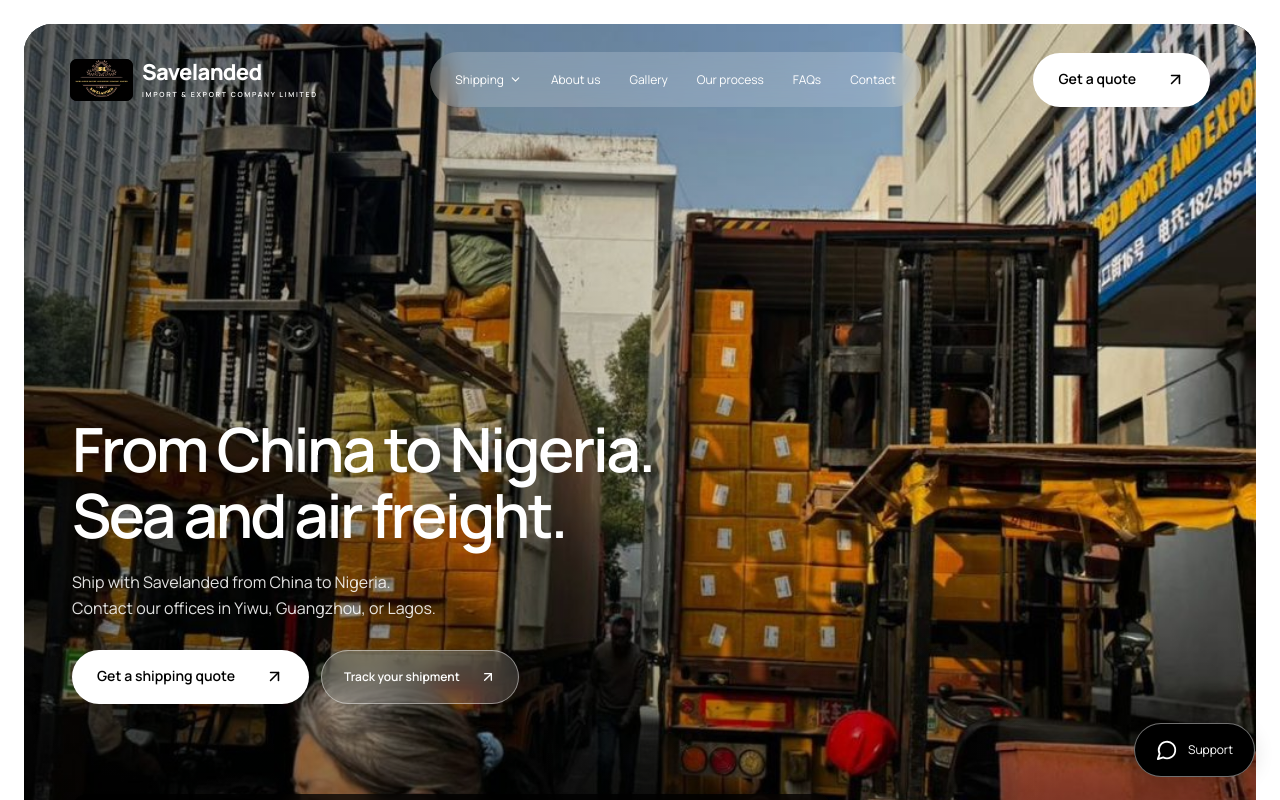
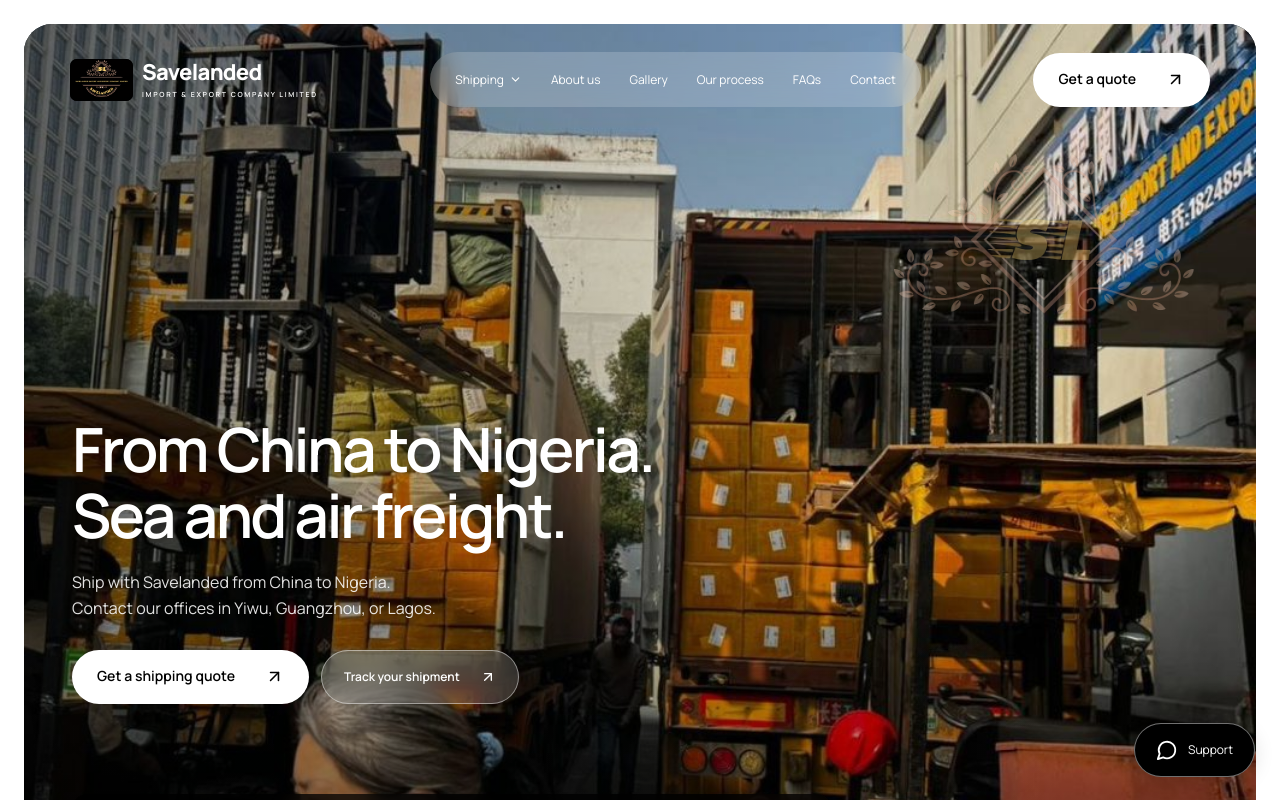
Before and after one commit to Litpathway/Saved, a Next.js app: page / in a window 1280 px wide. Shown: the top 800 px of the page. Built offline with nearby package versions, Linux system fonts and the light colour scheme.

Commit message:
Make company watermark visible

```diff
--- a/src/app/globals.css
+++ b/src/app/globals.css
@@ -44,8 +44,8 @@ body::before {
   inset: 0;
   z-index: 0;
   pointer-events: none;
-  background: url("/images/company/emblem.png") center / min(420px, 72vw) no-repeat;
-  opacity: 0.045;
+  background: url("/images/company/emblem.png") center / min(560px, 88vw) no-repeat;
+  opacity: 0.16;
 }
 body > main,
 body > footer {
@@ -324,6 +324,18 @@ p {
   background:
     linear-gradient(90deg, rgba(0, 0, 0, 0.38), transparent 85%),
     linear-gradient(0deg, rgba(0, 0, 0, 0.45), transparent 35%);
+}
+.hero::after {
+  content: "";
+  position: absolute;
+  z-index: 1;
+  top: 130px;
+  right: 5%;
+  width: min(300px, 32vw);
+  aspect-ratio: 760 / 405;
+  background: url("/images/company/emblem.png") center / contain no-repeat;
+  opacity: 0.34;
+  pointer-events: none;
 }
 .hero-copy {
   position: absolute;
```
